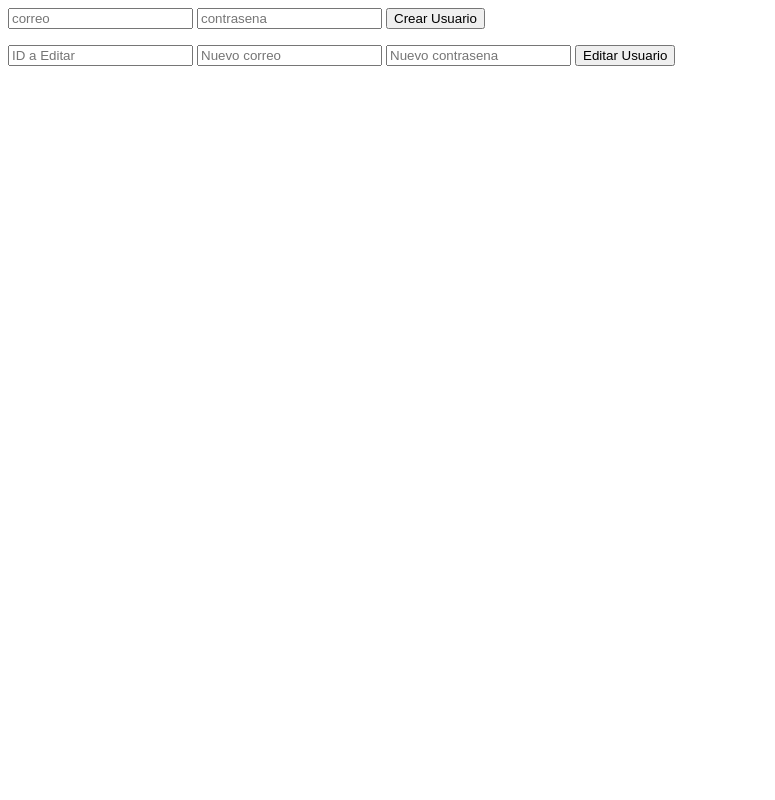
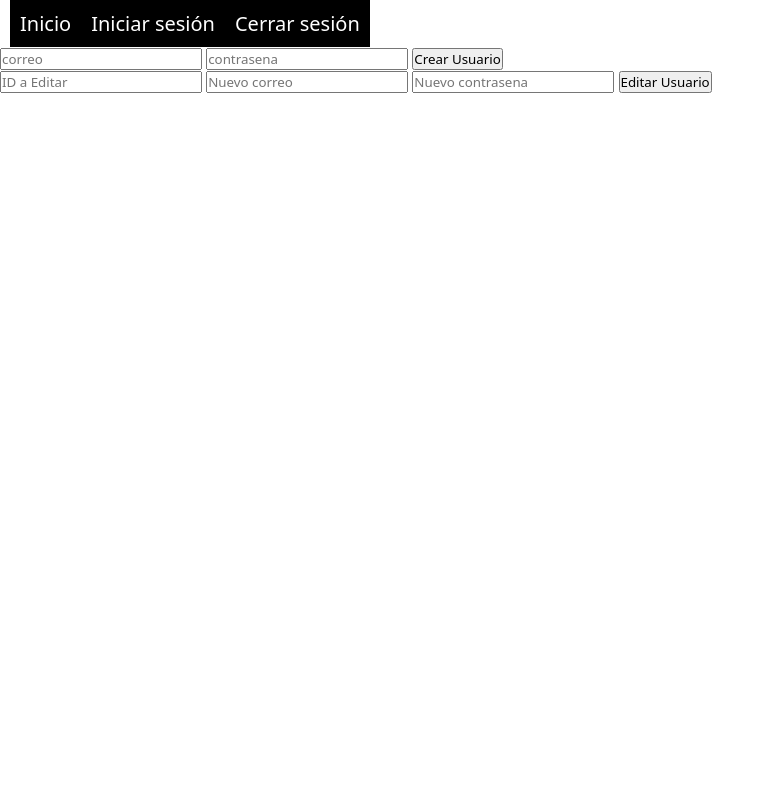
Before and after one commit to AntoMillanBArcelo/Proyectillo, a PHP site: page /crudUsuario.php in a window 1280 px wide. Shown: the whole page, without its empty margins (0-775 px from the left). Run offline with PHP 8.4, Linux system fonts and the light colour scheme; data that the repository does not hold is empty.

Commit message:
correcion login/sesion/rol

```diff
--- a/crudUsuario.php
+++ b/crudUsuario.php
@@ -36,6 +36,22 @@ if (isset($_GET['delete'])) {
     $stmt->execute([$id]);
 }
 ?>
+<!DOCTYPE html>
+<html lang="es">
+<head>
+    <meta charset="UTF-8">
+    <meta name="viewport" content="width=device-width, initial-scale=1.0">
+    <title>crud</title>
+    <link rel="stylesheet" href="css/styleCRUD.css">
+</head>
+<body>
+<nav>
+        <ul>
+            <li><a href="index.php">Inicio</a></li>
+            <li><a href="login.php">Iniciar sesión</a></li>
+            <li><a href="logout.php">Cerrar sesión</a></li>
+        </ul>
+    </nav>
 <form method="POST">
     <input type="text" name="correo" placeholder="correo">
     <input type="contrasena" name="contrasena" placeholder="contrasena">
@@ -57,3 +73,5 @@ if (isset($_GET['delete'])) {
         </li>
     <?php endforeach; ?>
 </ul>
+</body>
+</html>
--- /dev/null
+++ b/css/styleCRUD.css
@@ -0,0 +1,79 @@
+* {
+    margin: 0;
+    padding: 0;
+    font-family: system-ui, -apple-system, BlinkMacSystemFont, 'Segoe UI', Roboto, Oxygen, Ubuntu, Cantarell, 'Open Sans', 'Helvetica Neue', sans-serif;
+}
+body
+{
+   /*  background-image: url(../img/tarmac-lg.webp); */
+
+}nav ul li a
+{
+    background-color: black;
+    position: relative;
+    color: white;
+    padding: 10px;
+    text-decoration: none;
+    font-size: 20px;
+    color: white;
+    padding: 10px;
+    text-decoration: none;
+    font-size: 20px;
+}
+
+
+nav ul li a::after {
+    content: "";
+    position: absolute;
+    width: 0;
+    height: 3px;
+    bottom: 0;
+    left: 50%;
+    background-color: transparent;
+    transition: width 0.3s ease-in-out, background-color 0.3s ease-in-out;
+}
+
+nav ul li a:hover::after,
+nav ul li a.active::after {
+    width: 100%;
+    background-color: yellow;
+    left: 0;
+}
+nav {
+    display: flex;
+    justify-content: space-between;
+    align-items: center;
+    padding: 10px;
+    z-index: 1; /* Asegura que el menú esté sobre el video */
+}
+nav ul {
+    margin: 0;
+    padding: 0;
+    list-style-type: none;
+    display: flex;
+}
+nav ul li a {
+            position: relative;
+            color: white;
+            padding: 10px;
+            text-decoration: none;
+            font-size: 20px;
+        }
+
+        nav ul li a::after {
+            content: "";
+            position: absolute;
+            width: 0;
+            height: 3px;
+            bottom: 0;
+            left: 50%;
+            background-color: transparent;
+            transition: width 0.3s ease-in-out, background-color 0.3s ease-in-out;
+        }
+
+        nav ul li a:hover::after,
+        nav ul li a.active::after {
+            width: 100%;
+            background-color: yellow;
+            left: 0;
+        }
```
Also changed, not shown: helper copy/gbd.php (added, +11 -0 lines), helper copy/login.php (added, +18 -0 lines), helper copy/sesion.php (added, +28 -0 lines), helper copy/validacion.php (added, +183 -0 lines), index.php (+27 -46 lines), inicio.php (added, +57 -0 lines), login.php (deleted, +0 -35 lines).
